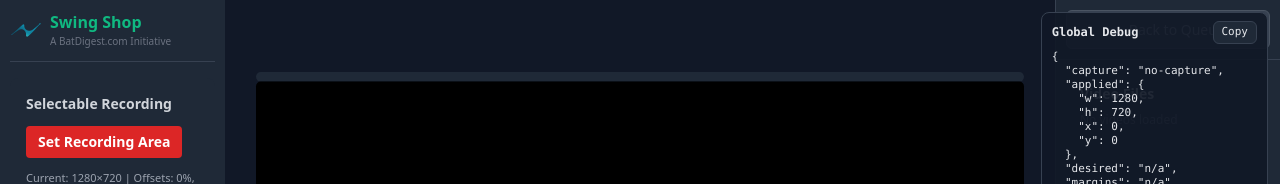
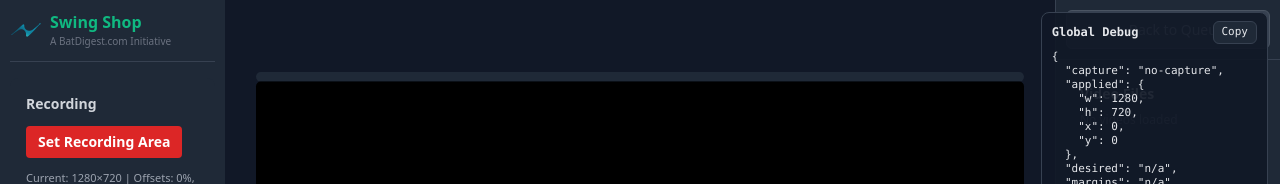
Before and after one commit to aa452110/batdigest-swing-platform, a React (Vite) app in the folder swing-analysis/: page /coach/analyzer in a window 1280 px wide. Shown: the top 184 px of the page. Built offline with nearby package versions, Linux system fonts and the light colour scheme; no server answers.

Commit message:
chore(ui): rename 'Selectable Recording' header to 'Recording' and update dist

```diff
--- a/swing-analysis/src/modules/recording/SelectableRecorderImpl.tsx
+++ b/swing-analysis/src/modules/recording/SelectableRecorderImpl.tsx
@@ -163,7 +163,7 @@ const SelectableRecorder: React.FC<SelectableRecorderProps> = ({ onAnalysisSaved
       {/* Selection overlay removed */}
 
       <div className="bg-gray-800 rounded-lg p-4">
-        <h3 className="text-sm font-semibold text-gray-300 mb-3">Selectable Recording</h3>
+        <h3 className="text-sm font-semibold text-gray-300 mb-3">Recording</h3>
 
         {
           <video
```
Also changed, not shown: 2 other files (tests, documents, lock files or other folders).
